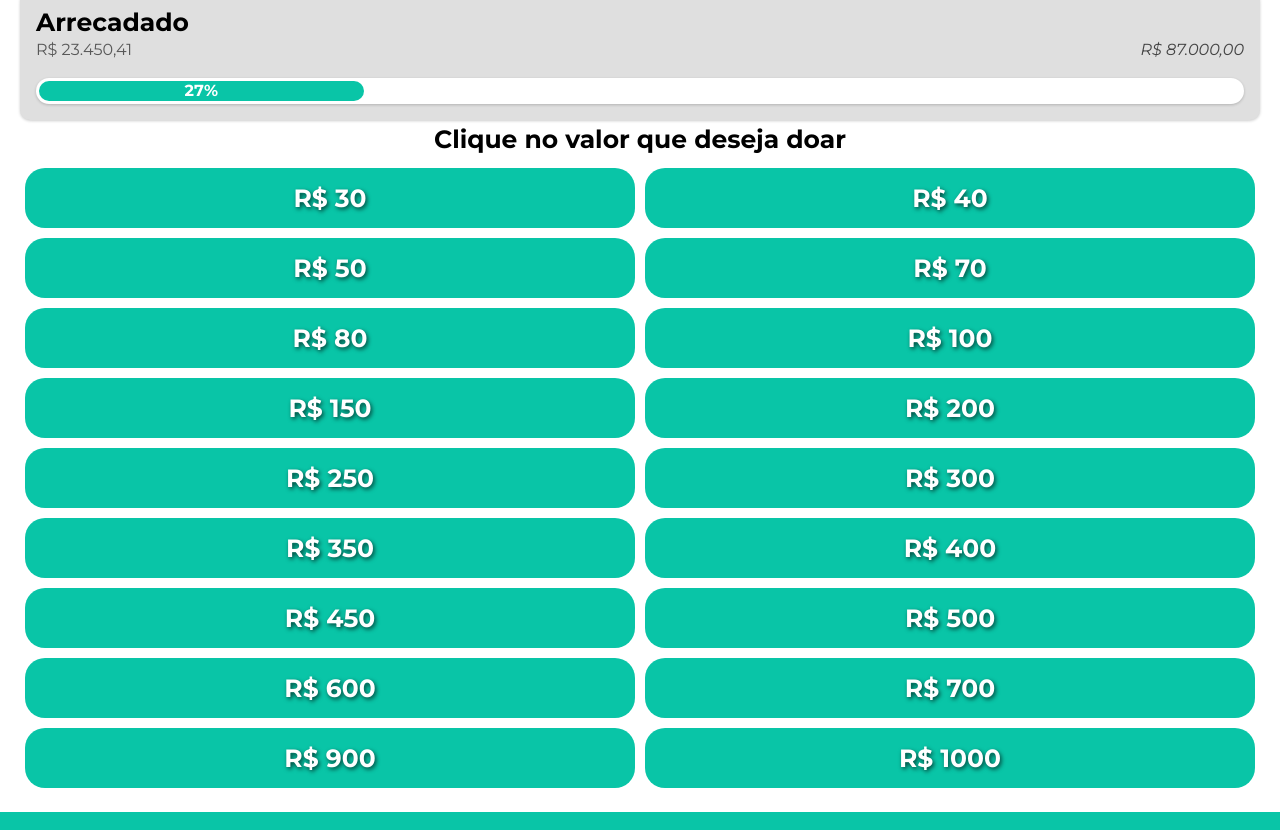
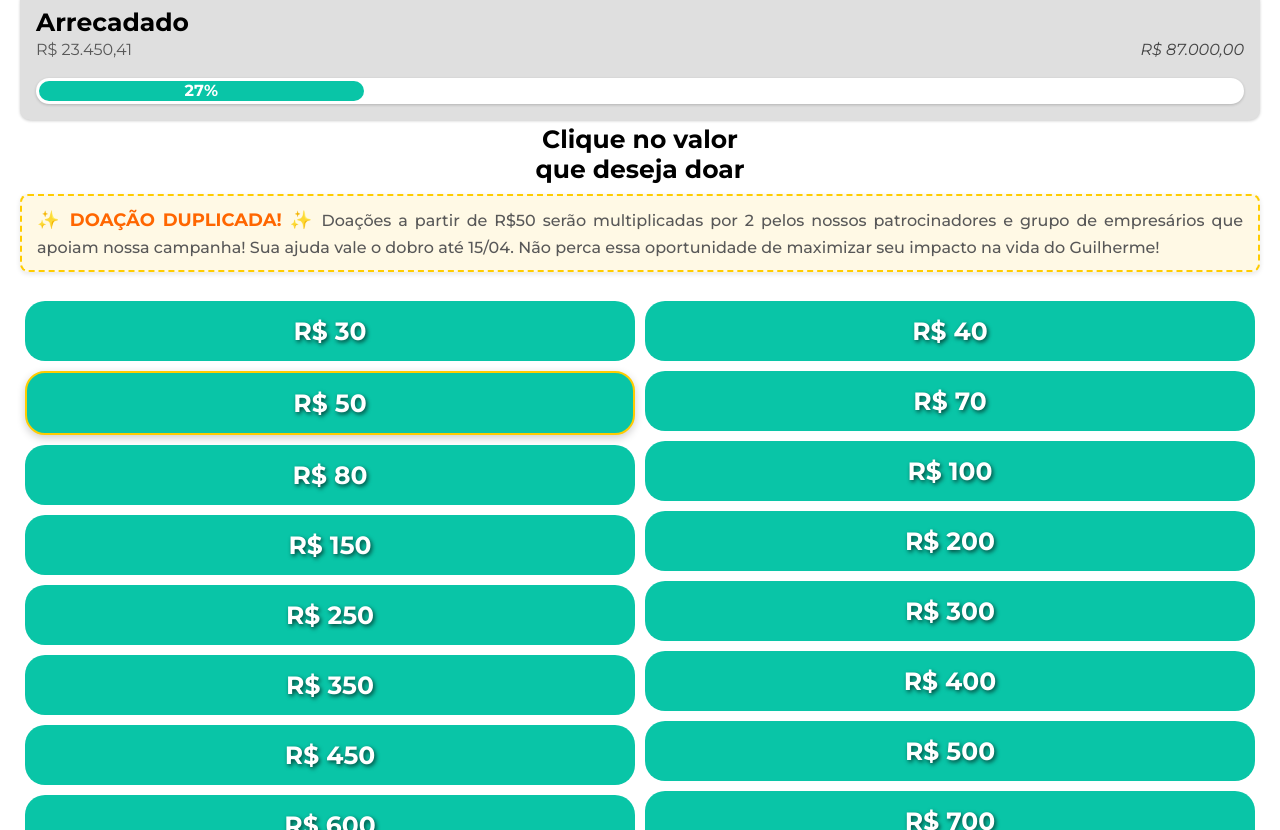
Before and after one commit to JulinhoJ/allanmano, a plain HTML site: page index.html in a window 1280 px wide. Shown: the part 5121-5951 px from the top of the page. Drawn offline with Linux system fonts and the light colour scheme; a script that the page names is missing.

Commit message:
incentivo

```diff
--- a/css/styles.css
+++ b/css/styles.css
@@ -623,8 +623,6 @@ h5 {
   text-decoration: underline; /* Adiciona o sublinhado no texto */
 }
 
-
-
 /* Estilizando a imagem do post */
 .post img {
   width: 100%;
@@ -835,7 +833,6 @@ h5 {
 
 /* -=-=-=-=-=-=-=-=-=-=-=-=-=-=-=-=-= */
 
-
 /* Estilização do Popup */
 .modal {
   display: none;
@@ -879,7 +876,7 @@ h5 {
 .copy-btn {
   margin-top: 15px;
   padding: 10px 20px;
-  background-color: #4CAF50;
+  background-color: #4caf50;
   color: white;
   border: none;
   cursor: pointer;
@@ -925,7 +922,7 @@ h5 {
   width: 50px;
   height: 50px;
   border-radius: 50%;
-  border-left-color: #4CAF50;
+  border-left-color: #4caf50;
   /* Cor do Spinner */
   animation: spin 1s linear infinite;
   margin: 0 auto;
@@ -960,15 +957,34 @@ h5 {
   position: fixed;
   z-index: 2000;
   left: 50%;
-  top: 30px
+  top: 30px;
 }
 
 #snackbar.show {
   visibility: visible;
-  animation: fadeine .5s, fadeoute .5s 2.5s
+  animation: fadeine 0.5s, fadeoute 0.5s 2.5s;
 }
 
 /* Estilo para desativar o scroll no fundo */
 .no-scroll {
   overflow: hidden;
 }
+
+.donation-multiplier {
+  background-color: #fff9e5;
+  border: 2px dashed #ffcc00;
+  border-radius: 8px;
+  padding: 10px 15px;
+  margin: 10px 0 15px;
+  font-size: 16px;
+  text-align: center;
+  color: #333;
+  box-shadow: 0 2px 5px rgba(0, 0, 0, 0.1);
+  font-weight: 500;
+  line-height: 1.4;
+}
+
+.donation-multiplier strong {
+  color: #ff6600;
+  font-size: 18px;
+}
--- a/index.html
+++ b/index.html
@@ -209,7 +209,8 @@ Você pode ser a diferença entre a dor e o alívio. Entre o desespero e a esper
           </div>
         </div>
 
-        <h4>Clique no valor que deseja doar</h4>
+        <h4 style="text-align: center;">Clique no valor <br> que deseja doar</h4>
+        <p class="donation-multiplier"><strong>✨ DOAÇÃO DUPLICADA! ✨</strong> Doações a partir de R$50 serão multiplicadas por 2 pelos nossos patrocinadores e grupo de empresários que apoiam nossa campanha! Sua ajuda vale o dobro até 15/04. Não perca essa oportunidade de maximizar seu impacto na vida do Guilherme!</p>
         <div class="buttons-section">
           <div class="buttons-section1">
             <a href="#">
@@ -217,7 +218,7 @@ Você pode ser a diferença entre a dor e o alívio. Entre o desespero e a esper
             </a>
 
             <a href="#">
-              <button class="post-button2">R$ 50</button>
+              <button class="post-button2" style="border: 2px solid #ffcc00; box-shadow: 0 3px 8px rgba(0, 0, 0, 0.2);">R$ 50</button>
             </a>
 
             <a href="#">
```
Lines whose indentation alone changed are shown as unchanged.
